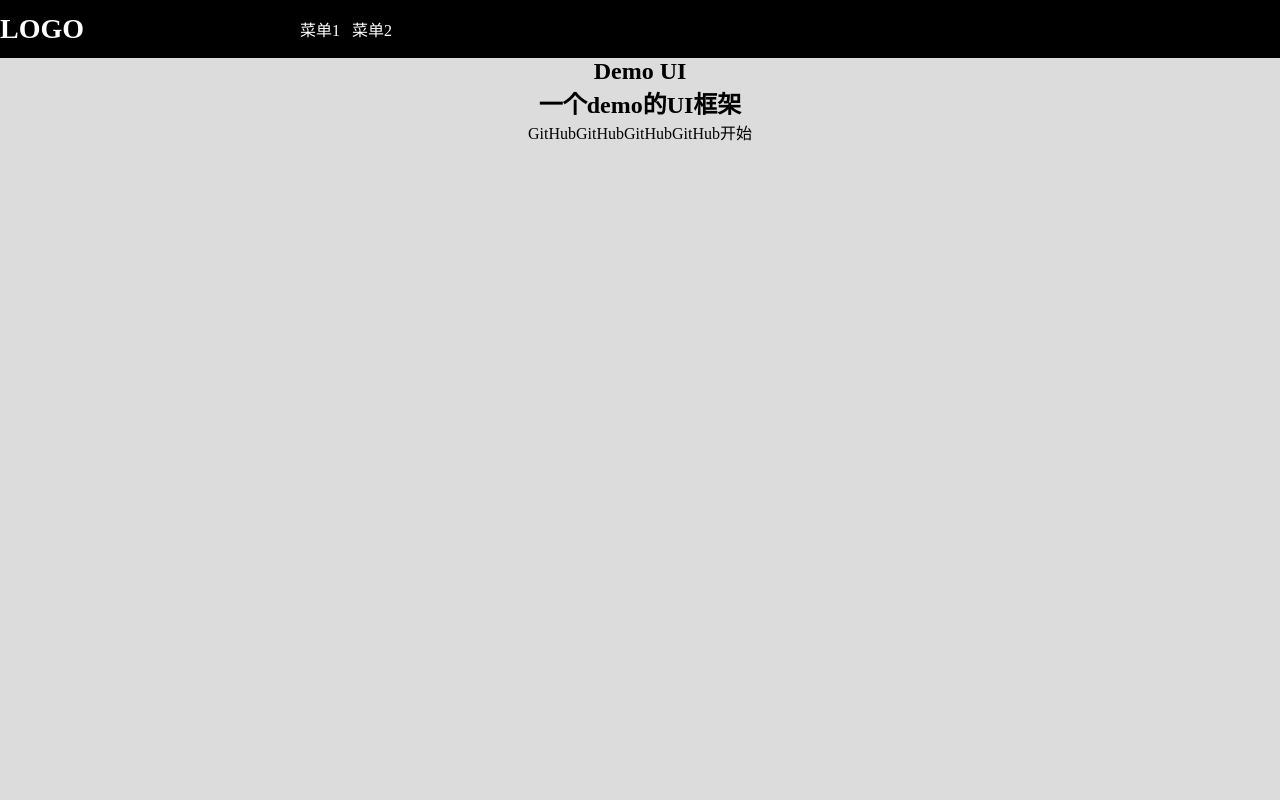
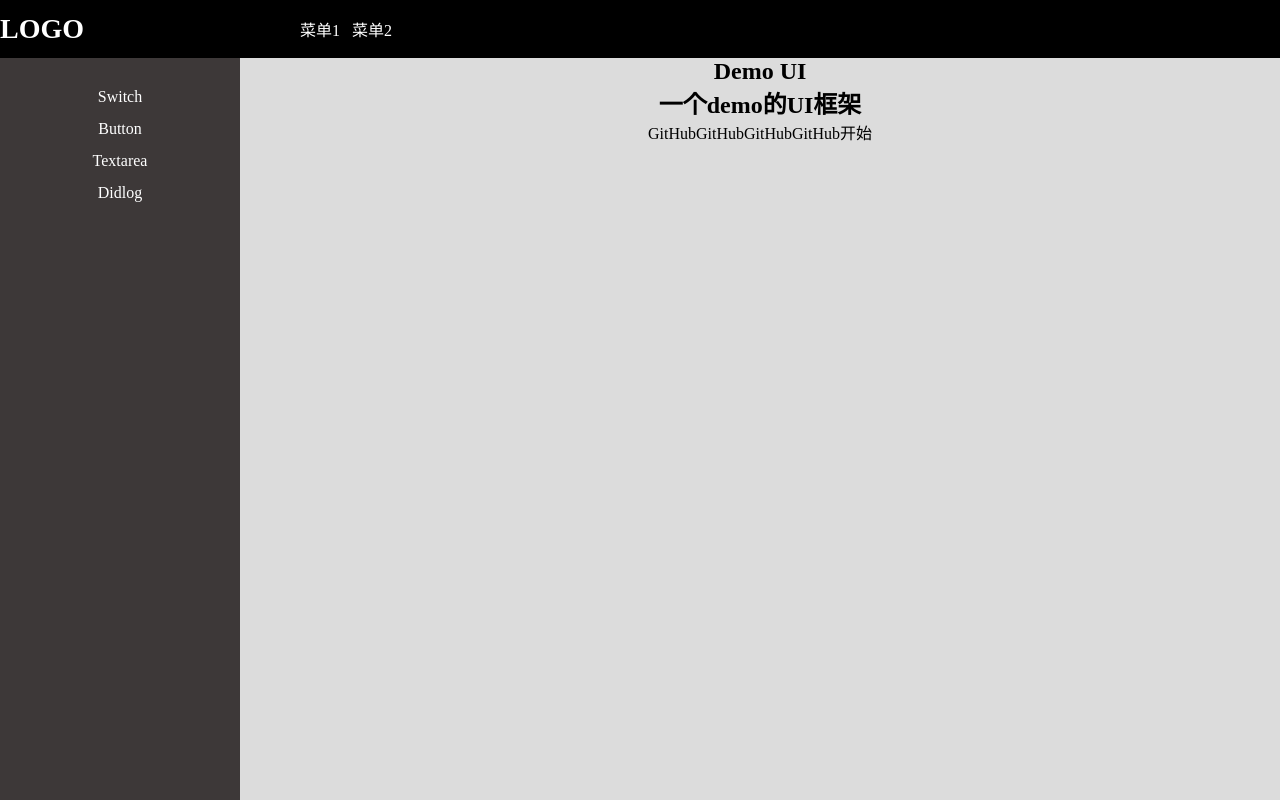
Before and after one commit to Supertinypeanut/protal-vite, a Vue app: page /#/ in a window 1280 px wide. Built offline with nearby package versions, Linux system fonts and the light colour scheme.

Commit message:
feat:切换侧边菜单

```diff
--- a/src/App.vue
+++ b/src/App.vue
@@ -1,14 +1,14 @@
 <template>
-  <!-- <nav>
-    <span>导航：</span>
-    <router-link to="/">首页</router-link>
-    <router-link to="/doc">内容</router-link>
-  </nav> -->
   <router-view />
 </template>
 
-<script>
+<script lang="ts">
+import { ref, provide } from 'vue'
 export default {
   name: 'App',
+  setup() {
+    const asideVisible = ref(true)
+    provide('asideVisible', asideVisible)
+  },
 }
 </script>
--- /dev/null
+++ b/src/components/aside.vue
@@ -0,0 +1,37 @@
+<template>
+  <aside v-if="asideVisible" class="aside">
+    <nav>Switch</nav>
+    <nav>Button</nav>
+    <nav>Textarea</nav>
+    <nav>Didlog</nav>
+  </aside>
+</template>
+
+<script lang="ts">
+import { inject } from 'vue'
+export default {
+  name: 'aside',
+  setup() {
+    const asideVisible = inject('asideVisible')
+    return {
+      asideVisible,
+    }
+  },
+}
+</script>
+
+<style lang="scss" scoped>
+.aside {
+  width: 240px;
+  background-color: rgb(61, 56, 56);
+  color: #fff;
+  padding-top: 30px;
+  nav {
+    text-align: center;
+    height: 32px;
+    &:hover {
+      background-color: rgb(32, 161, 225);
+    }
+  }
+}
+</style>
--- a/src/components/tabBar.vue
+++ b/src/components/tabBar.vue
@@ -1,6 +1,6 @@
 <template>
   <nav class="topnav">
-    <div class="logo">LOGO</div>
+    <div class="logo" @click="toggle">LOGO</div>
     <ul class="meun">
       <router-link to="/">菜单1</router-link>
       <router-link to="/doc">菜单2</router-link>
@@ -9,8 +9,20 @@
 </template>
 
 <script lang="ts">
+import { inject, Ref } from 'vue'
 export default {
   name: 'TabBar',
+  setup() {
+    const asideVisible = inject<Ref<boolean>>('asideVisible')
+    const toggle = () => {
+      asideVisible.value = !asideVisible.value
+      console.log(asideVisible)
+    }
+    return {
+      toggle,
+      asideVisible,
+    }
+  },
 }
 </script>
 
--- a/src/views/Home.vue
+++ b/src/views/Home.vue
@@ -1,6 +1,8 @@
 <template>
   <tabBar />
-  <section class="banner">
+  <section class="section">
+    <Aside />
+    <div class="banner">
       <h1>Demo UI</h1>
       <h2>一个demo的UI框架</h2>
       <p class="action">
@@ -10,26 +12,33 @@
         <a>GitHub</a>
         <a>开始</a>
       </p>
+    </div>
   </section>
   <div></div>
 </template>
 
 <script lang="ts">
 import tabBar from '../components/tabBar.vue'
+import Aside from '../components/aside.vue'
 export default {
   name: 'Home',
   components: {
     tabBar,
+    Aside,
   },
 }
 </script>
 
 <style lang="scss" scoped>
+.section {
+  display: flex;
   .banner {
+    flex: 1;
     background-color: gainsboro;
     height: calc(100vh - 58px);
     display: flex;
     flex-direction: column;
     align-items: center;
   }
+}
 </style>
```
Lines whose indentation alone changed are shown as unchanged.
